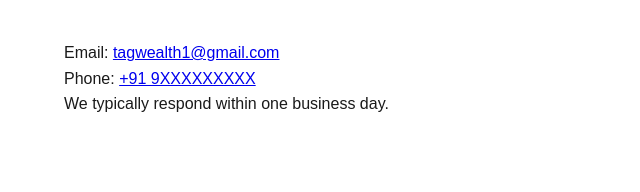
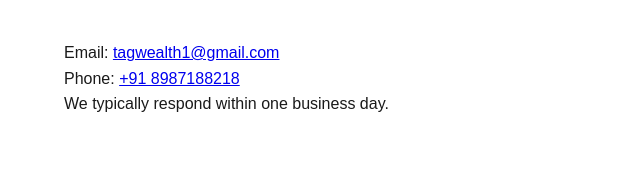
Before and after one commit to ashwiniojha143/tagwealth, a plain HTML site: page contact.html in a window 1280 px wide. Shown: the part 608-800 px from the top of the page, 0-640 px from the left. Drawn offline with Linux system fonts and the light colour scheme.

Commit message:
Update contact.html

```diff
--- a/contact.html
+++ b/contact.html
@@ -35,7 +35,7 @@
   <section class="container section">
     <h2 class="section-title">Get in Touch</h2>
     <p>Email: <a href="mailto:tagwealth1@gmail.com">tagwealth1@gmail.com</a></p>
-    <p>Phone: <a href="tel:+919XXXXXXXXX">+91 9XXXXXXXXX</a></p>
+    <p>Phone: <a href="tel:+91 8987188218">+91 8987188218</a></p>
     <p>We typically respond within one business day.</p>
   </section>
 
```
